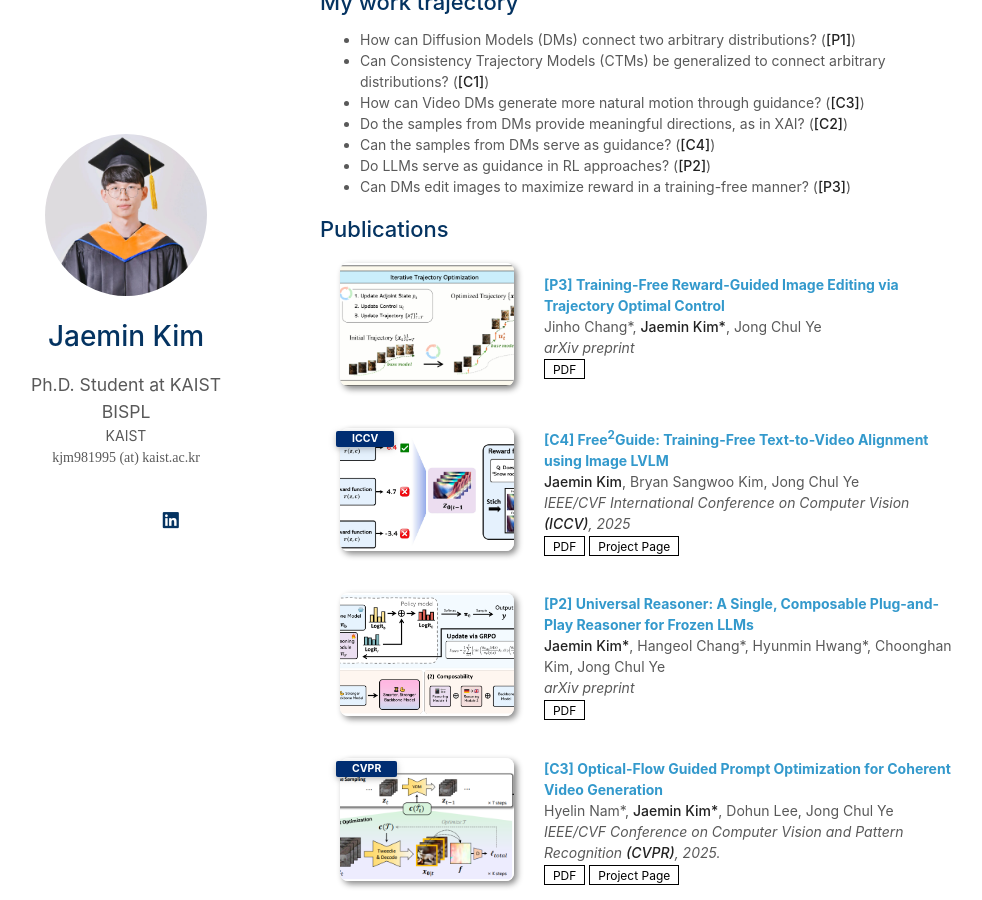
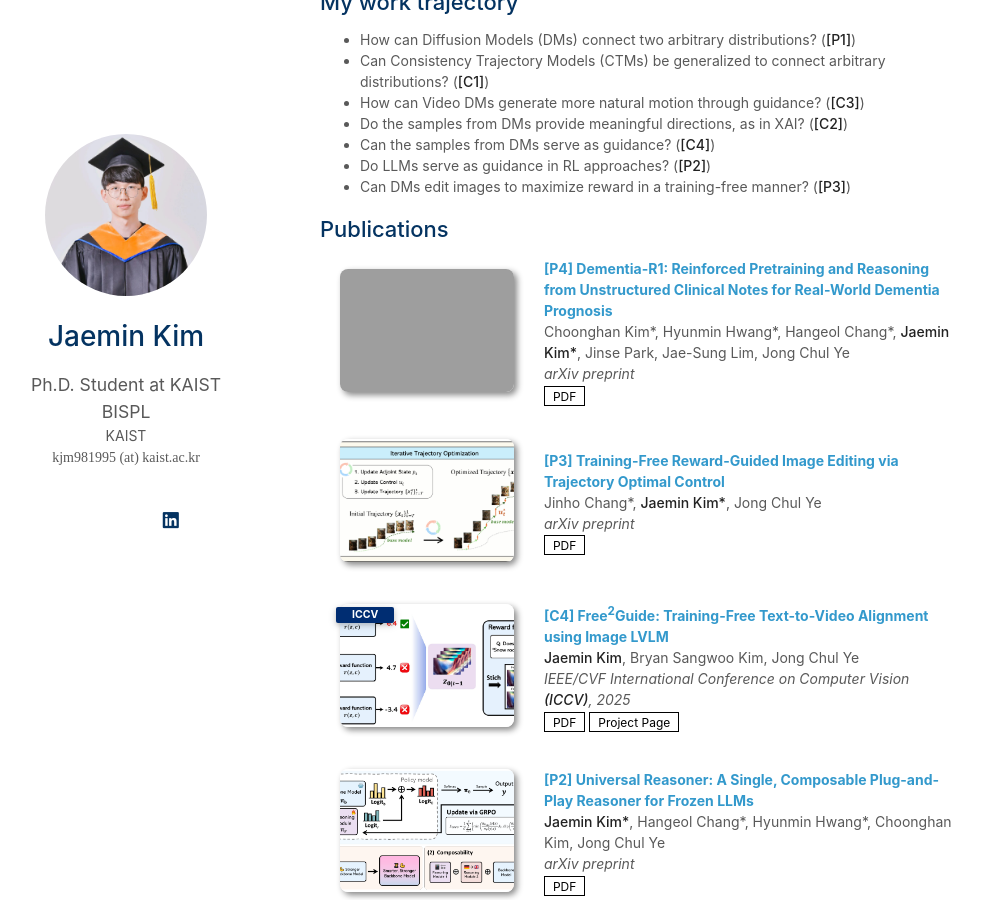
Before and after one commit to kjm981995/kjm981995.github.io, a Jekyll site: the page built from index.md, in a window 1280 px wide and 900 px high, scrolled down 518 px. Shown: the whole window, without its empty margins (150-1132 px from the left). Built offline with Jekyll 4.4.1, drawn with Linux system fonts in a browser that asks for light colours; a style sheet for code colours, icons or effects is not loaded; our own code applies the rules of GitHub Pages for plain Markdown files; grey boxes are pictures that could not be loaded.

Commit message:
Update publications.yml

```diff
--- a/_data/publications.yml
+++ b/_data/publications.yml
@@ -1,4 +1,10 @@
 main:
+
+  - title: "[P4] Dementia-R1: Reinforced Pretraining and Reasoning from Unstructured Clinical Notes for Real-World Dementia Prognosis"
+    authors: Choonghan Kim*, Hyunmin Hwang*, Hangeol Chang*, <strong>Jaemin Kim*</strong>, Jinse Park, Jae-Sung Lim, Jong Chul Ye
+    conference: arXiv preprint
+    pdf: https://arxiv.org/abs/2601.03018
+    image: ./assets/img/dementia_r1.png
 
   - title: "[P3] Training-Free Reward-Guided Image Editing via Trajectory Optimal Control"
     authors: Jinho Chang*, <strong>Jaemin Kim*</strong>, Jong Chul Ye
```
